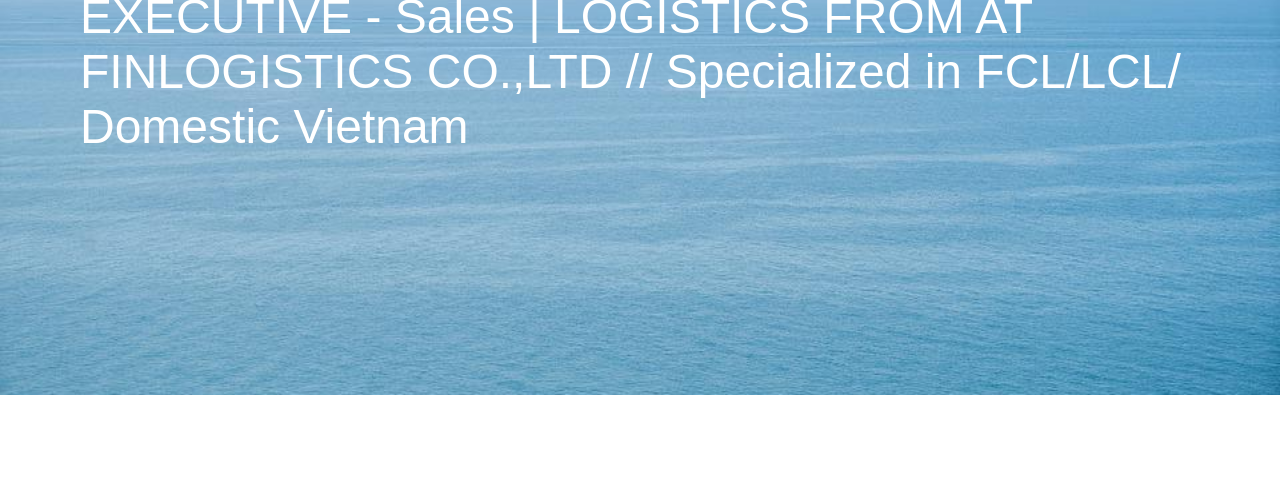
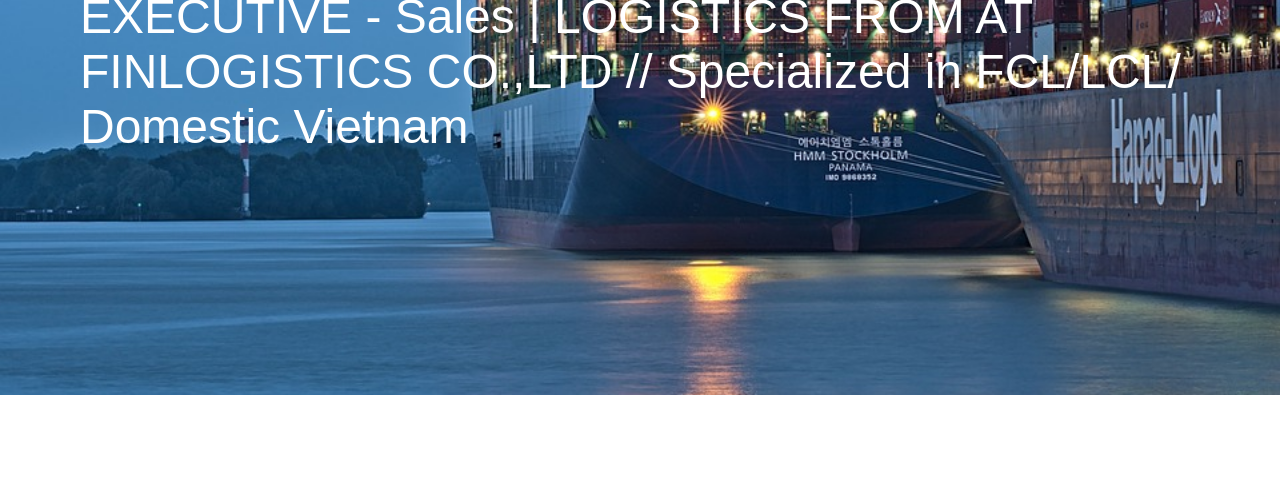
Before and after one commit to brianphanphm/phmweb-intro, a plain HTML site: page index.html in a window 1280 px wide. Shown: the part 405-904 px from the top of the page. Drawn offline with Linux system fonts and the light colour scheme.

Commit message:
Update style.css

```diff
--- a/style.css
+++ b/style.css
@@ -14,7 +14,7 @@
 {
     position: relative;
     min-height: 100vh;
-    background: url(2.jpeg);
+    background: url(port-6670684_960_720.jpeg);
     background-size: cover;
     background-position: right;
     display: flex;
```
